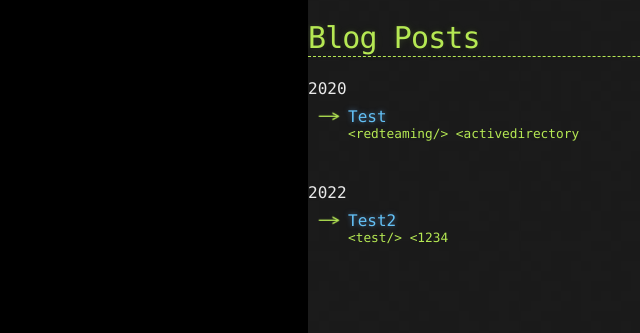
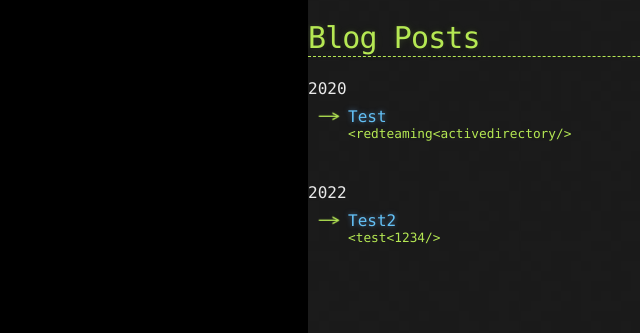
Before and after one commit to br33z3/br33z3.github.io, a Jekyll site: the page built from _pages/blog.md, in a window 1280 px wide. Shown: the top 333 px of the page, without its empty margins (12-652 px from the left). Built offline with Jekyll 4.4.1, drawn with Linux system fonts in a browser that asks for light colours; comment, search, counter and statistics services are not loaded.

Commit message:
Update blog_toplevel.html

```diff
--- a/_layouts/blog_toplevel.html
+++ b/_layouts/blog_toplevel.html
@@ -15,7 +15,7 @@ layout: default
       <br>
       <span class="tag">
         <small>
-          &lt;{{ post.tags | join: '/&gt; &lt;' }}
+          &lt;{{ post.tags | join: '&lt;' }}/&gt;
         </small>
       </span>
     </li>
```
